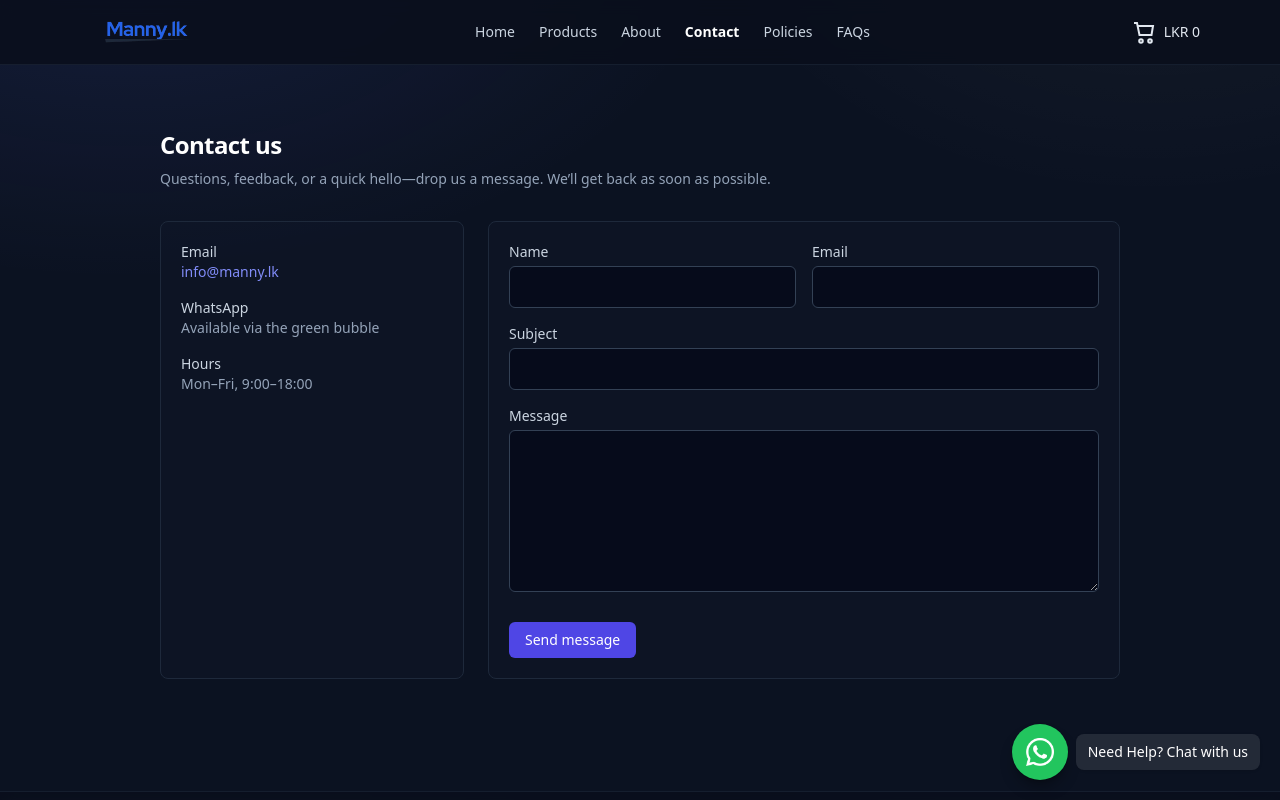
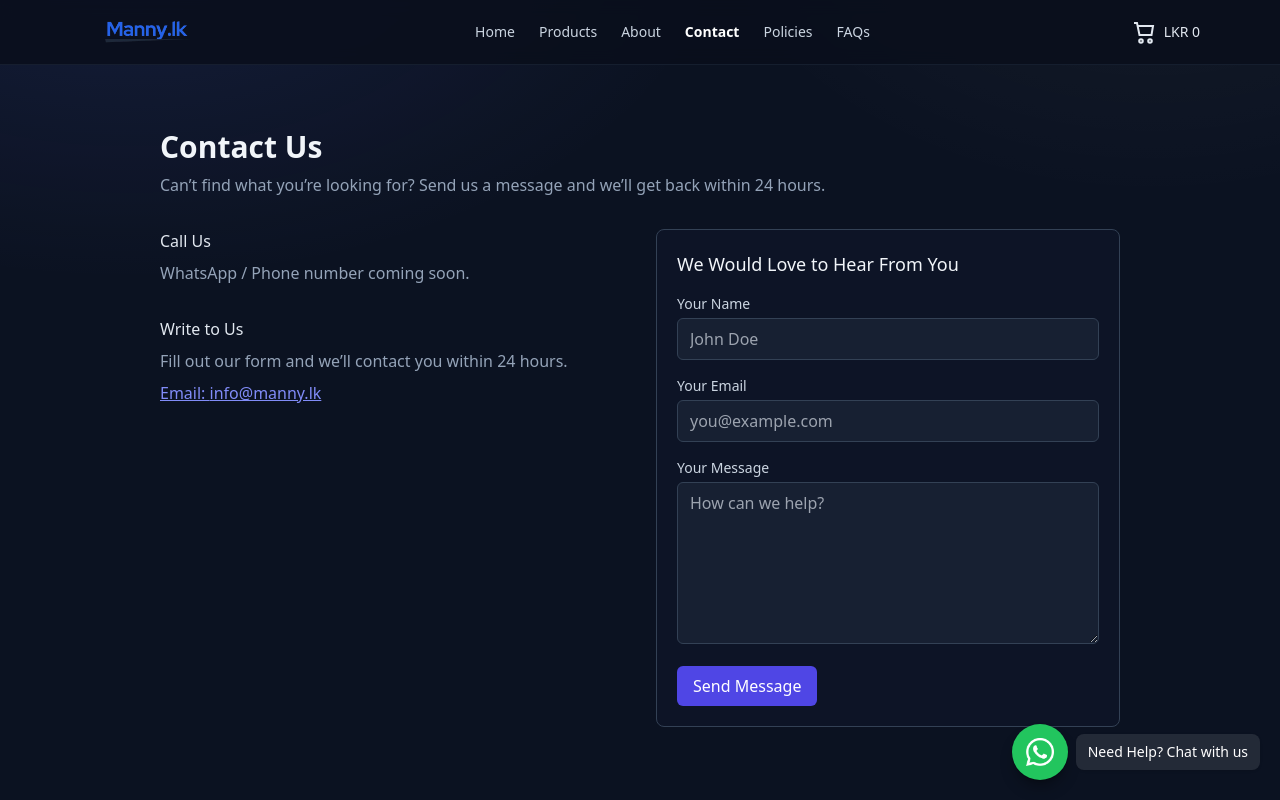
Before and after one commit to UdUdithaEdirisinghe/unm, a Next.js app: page /contact in a window 1280 px wide. Shown: the top 800 px of the page. Built offline with nearby package versions, Linux system fonts and the light colour scheme.

Commit message:
contactttt

```diff
--- a/src/app/api/contact/route.ts
+++ b/src/app/api/contact/route.ts
@@ -9,27 +9,21 @@ const j = (d: any, s = 200) => NextResponse.json(d, { status: s });
 
 export async function POST(req: Request) {
   try {
-    const body = await req.json();
-    const { name = "", email = "", subject = "", message = "", company = "" } = body || {};
+    const body = await req.json().catch(() => ({}));
+    const name = String(body?.name || "").trim();
+    const email = String(body?.email || "").trim();
+    const message = String(body?.message || "").trim();
+    const phone = body?.phone ? String(body.phone).trim() : undefined;
+    const subject = body?.subject ? String(body.subject).trim() : undefined;
 
-    // Basic validation
-    const okEmail = typeof email === "string" && /\S+@\S+\.\S+/.test(email);
-    if (!name || !okEmail || !subject || !message) {
-      return j({ error: "Please fill all required fields." }, 400);
+    if (!name || !email || !message) {
+      return j({ error: "Please fill name, email, and message." }, 400);
     }
-    // Honeypot check
-    if (company) return j({ ok: true }); // silently ignore bots
 
-    await sendContactEmail({
-      name: String(name),
-      email: String(email),
-      subject: String(subject),
-      message: String(message),
-    });
-
+    await sendContactEmail({ name, email, phone, subject, message });
     return j({ ok: true });
   } catch (e: any) {
-    console.error("contact route error:", e);
-    return j({ error: "Failed to send message." }, 500);
+    console.error("[contact] route failed:", e?.message || e);
+    return j({ error: "Failed to send message. Please try again." }, 500);
   }
 }
--- a/src/app/contact/ContactForm.tsx
+++ b/src/app/contact/ContactForm.tsx
@@ -9,13 +9,15 @@ export default function ContactForm() {
   const [form, setForm] = useState({
     name: "",
     email: "",
-    subject: "",
     message: "",
   });
 
   async function onSubmit(e: React.FormEvent) {
     e.preventDefault();
-    if (loading) return;
+    if (!form.name.trim() || !form.email.trim() || !form.message.trim()) {
+      toast.error("Please fill name, email, and message.");
+      return;
+    }
     setLoading(true);
     try {
       const res = await fetch("/api/contact", {
@@ -24,11 +26,11 @@ export default function ContactForm() {
         body: JSON.stringify(form),
       });
       const data = await res.json();
-      if (!res.ok) throw new Error(data?.error || "Failed to send message");
-      toast.success("Thanks! Your message was sent.");
-      setForm({ name: "", email: "", subject: "", message: "" });
+      if (!res.ok) throw new Error(data?.error || "Failed to send");
+      toast.success("Thanks! We’ll get back to you within 24 hours.");
+      setForm({ name: "", email: "", message: "" });
     } catch (err: any) {
-      toast.error(err?.message || "Something went wrong");
+      toast.error(err?.message || "Could not send message.");
     } finally {
       setLoading(false);
     }
@@ -36,68 +38,49 @@ export default function ContactForm() {
 
   return (
     <form onSubmit={onSubmit} className="space-y-4">
-      <div className="grid gap-4 sm:grid-cols-2">
-        <div className="sm:col-span-1">
-          <label className="block text-sm text-slate-300 mb-1">Name</label>
-          <input
-            required
-            value={form.name}
-            onChange={(e) => setForm({ ...form, name: e.target.value })}
-            className="w-full rounded-md border border-slate-700 bg-slate-950/60 px-3 py-2 text-slate-100 outline-none focus:ring-2 focus:ring-indigo-500"
-          />
-        </div>
-        <div className="sm:col-span-1">
-          <label className="block text-sm text-slate-300 mb-1">Email</label>
-          <input
-            type="email"
-            required
-            value={form.email}
-            onChange={(e) => setForm({ ...form, email: e.target.value })}
-            className="w-full rounded-md border border-slate-700 bg-slate-950/60 px-3 py-2 text-slate-100 outline-none focus:ring-2 focus:ring-indigo-500"
-          />
-        </div>
-      </div>
-
       <div>
-        <label className="block text-sm text-slate-300 mb-1">Subject</label>
+        <label className="block text-sm text-slate-300 mb-1">Your Name</label>
         <input
+          type="text"
+          value={form.name}
+          onChange={(e) => setForm((f) => ({ ...f, name: e.target.value }))}
+          className="w-full rounded-md bg-slate-800/60 border border-slate-700 px-3 py-2 text-slate-100 focus:outline-none focus:ring-2 focus:ring-indigo-500"
+          placeholder="John Doe"
           required
-          value={form.subject}
-          onChange={(e) => setForm({ ...form, subject: e.target.value })}
-          className="w-full rounded-md border border-slate-700 bg-slate-950/60 px-3 py-2 text-slate-100 outline-none focus:ring-2 focus:ring-indigo-500"
         />
       </div>
 
       <div>
-        <label className="block text-sm text-slate-300 mb-1">Message</label>
-        <textarea
+        <label className="block text-sm text-slate-300 mb-1">Your Email</label>
+        <input
+          type="email"
+          value={form.email}
+          onChange={(e) => setForm((f) => ({ ...f, email: e.target.value }))}
+          className="w-full rounded-md bg-slate-800/60 border border-slate-700 px-3 py-2 text-slate-100 focus:outline-none focus:ring-2 focus:ring-indigo-500"
+          placeholder="you@example.com"
           required
-          rows={6}
-          value={form.message}
-          onChange={(e) => setForm({ ...form, message: e.target.value })}
-          className="w-full rounded-md border border-slate-700 bg-slate-950/60 px-3 py-2 text-slate-100 outline-none focus:ring-2 focus:ring-indigo-500"
         />
       </div>
 
-      {/* Honeypot (bot trap) */}
-      <input
-        type="text"
-        name="company"
-        autoComplete="off"
-        tabIndex={-1}
-        className="hidden"
-        onChange={() => {}}
-      />
+      <div>
+        <label className="block text-sm text-slate-300 mb-1">Your Message</label>
+        <textarea
+          rows={6}
+          value={form.message}
+          onChange={(e) => setForm((f) => ({ ...f, message: e.target.value }))}
+          className="w-full rounded-md bg-slate-800/60 border border-slate-700 px-3 py-2 text-slate-100 focus:outline-none focus:ring-2 focus:ring-indigo-500 resize-y"
+          placeholder="How can we help?"
+          required
+        />
+      </div>
 
-      <div className="pt-2">
-        <button
-          type="submit"
-          disabled={loading}
-          className="inline-flex items-center rounded-md bg-indigo-600 px-4 py-2 text-sm font-medium text-white hover:bg-indigo-500 disabled:opacity-50"
-        >
-          {loading ? "Sending…" : "Send message"}
-        </button>
-      </div>
+      <button
+        type="submit"
+        disabled={loading}
+        className="inline-flex items-center justify-center rounded-md bg-indigo-600 hover:bg-indigo-500 disabled:opacity-60 px-4 py-2 font-medium text-white transition-colors"
+      >
+        {loading ? "Sending..." : "Send Message"}
+      </button>
     </form>
   );
 }
--- a/src/app/contact/page.tsx
+++ b/src/app/contact/page.tsx
@@ -1,64 +1,75 @@
 // src/app/contact/page.tsx
-import Link from "next/link";
 import ContactForm from "./ContactForm";
 
-export const dynamic = "force-static";
+const brand = process.env.SITE_NAME || "Manny.lk";
+const contactEmail = process.env.MAIL_TO_CONTACT || "info@manny.lk";
+const wa = (process.env.NEXT_PUBLIC_WHATSAPP_PHONE || "").replace(/[^\d]/g, "");
+const waHuman = wa
+  ? `+${wa.replace(/^(\d{2})(\d{3})(\d{3})(\d+)$/, "$1 $2 $3 $4").trim()}`
+  : null;
+const waHref = wa ? `https://wa.me/${wa}` : null;
 
 export const metadata = {
-  title: "Contact",
+  title: `Contact | ${brand}`,
 };
-
-const WHATSAPP = process.env.NEXT_PUBLIC_WHATSAPP_PHONE
-  ? `https://wa.me/${String(process.env.NEXT_PUBLIC_WHATSAPP_PHONE).replace(/[^\d]/g, "")}`
-  : null;
 
 export default function ContactPage() {
   return (
-    <div className="mx-auto max-w-5xl px-4 sm:px-6 lg:px-8 py-10">
-      <h1 className="text-2xl font-semibold tracking-tight mb-2">Contact us</h1>
-      <p className="text-sm text-slate-400 mb-8">
-        Questions, feedback, or a quick hello—drop us a message. We’ll get back as soon as possible.
+    <div className="max-w-5xl mx-auto px-4 sm:px-6 lg:px-8 py-10">
+      <h1 className="text-2xl sm:text-3xl font-semibold text-slate-100">Contact Us</h1>
+      <p className="mt-2 text-slate-400">
+        Can’t find what you’re looking for? Send us a message and we’ll get back within 24 hours.
       </p>
 
-      <div className="grid gap-6 md:grid-cols-3">
-        {/* Info card */}
-        <div className="md:col-span-1 rounded-lg border border-slate-800 bg-slate-900/40 p-5">
-          <div className="space-y-4 text-sm">
-            <div>
-              <div className="text-slate-300 font-medium">Email</div>
-              <Link
-                href={`mailto:${process.env.MAIL_TO_CONTACT || "info@manny.lk"}`}
-                className="text-indigo-400 hover:text-indigo-300"
-              >
-                {process.env.MAIL_TO_CONTACT || "info@manny.lk"}
-              </Link>
-            </div>
-
-            <div>
-              <div className="text-slate-300 font-medium">WhatsApp</div>
-              {WHATSAPP ? (
-                <a
-                  href={WHATSAPP}
-                  target="_blank"
-                  rel="noreferrer"
-                  className="inline-flex items-center rounded-md border border-slate-700 px-3 py-1.5 mt-1 text-slate-200 hover:bg-slate-800"
-                >
-                  Chat on WhatsApp
-                </a>
+      <div className="mt-8 grid grid-cols-1 md:grid-cols-2 gap-8">
+        {/* Left: contact info */}
+        <div className="space-y-8">
+          <section>
+            <h2 className="text-slate-200 font-medium">Call Us</h2>
+            <div className="mt-2 text-slate-400">
+              {waHuman ? (
+                <>
+                  <div>{waHuman}</div>
+                  {waHref && (
+                    <div>
+                      <a
+                        href={waHref}
+                        target="_blank"
+                        rel="noreferrer"
+                        className="text-indigo-400 hover:text-indigo-300 underline"
+                      >
+                        {waHuman} (WhatsApp)
+                      </a>
+                    </div>
+                  )}
+                </>
               ) : (
-                <div className="text-slate-400">Available via the green bubble</div>
+                <div>WhatsApp / Phone number coming soon.</div>
               )}
             </div>
+          </section>
 
-            <div>
-              <div className="text-slate-300 font-medium">Hours</div>
-              <div className="text-slate-400">Mon–Fri, 9:00–18:00</div>
+          <section>
+            <h2 className="text-slate-200 font-medium">Write to Us</h2>
+            <p className="mt-2 text-slate-400">
+              Fill out our form and we’ll contact you within 24 hours.
+            </p>
+            <div className="mt-2">
+              <a
+                href={`mailto:${contactEmail}`}
+                className="text-indigo-400 hover:text-indigo-300 underline"
+              >
+                Email: {contactEmail}
+              </a>
             </div>
-          </div>
+          </section>
         </div>
 
-        {/* Form card */}
-        <div className="md:col-span-2 rounded-lg border border-slate-800 bg-slate-900/40 p-5">
+        {/* Right: form */}
+        <div className="rounded-lg border border-slate-700 bg-slate-900/60 p-5">
+          <h2 className="text-lg font-medium text-slate-100 mb-4">
+            We Would Love to Hear From You
+          </h2>
           <ContactForm />
         </div>
       </div>
```
